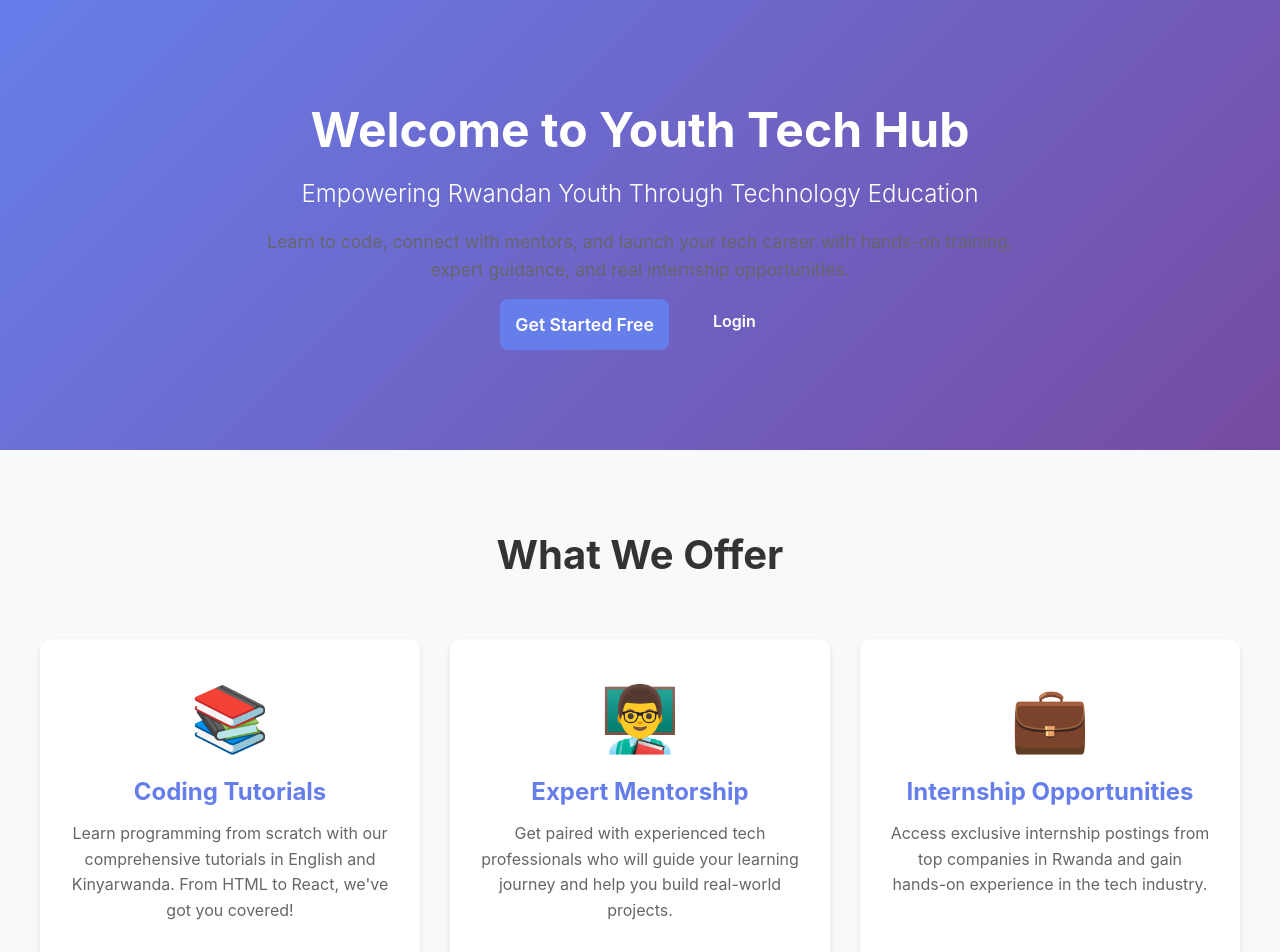
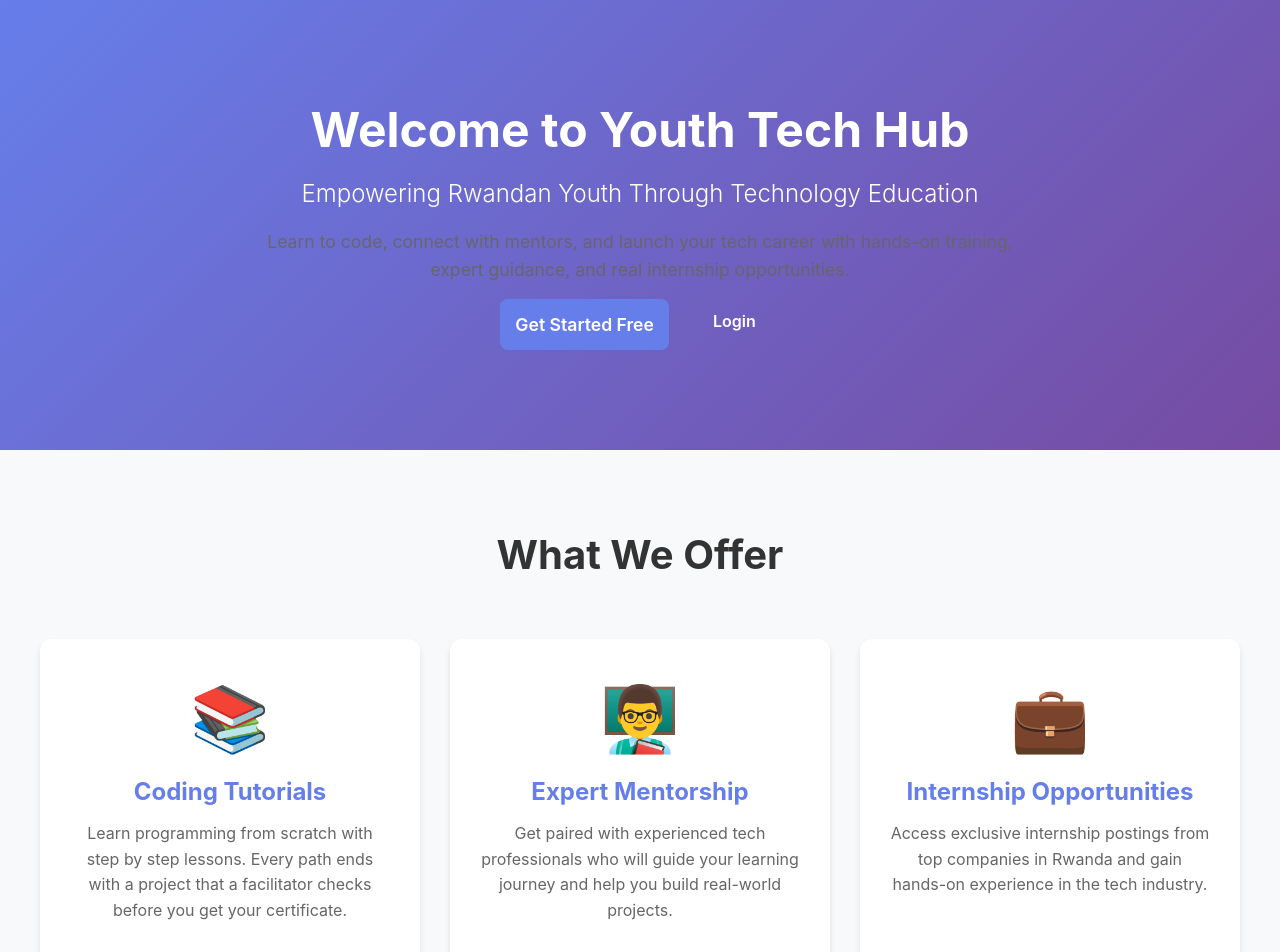
Before and after one commit to relisha1/Youth-learning-Platform, a React (Vite) app in the folder Frontend/: page / in a window 1280 px wide. Shown: the top 952 px of the page. Built offline with nearby package versions, Linux system fonts and the light colour scheme.

Commit message:
home page text: remove language line

```diff
--- a/Frontend/src/pages/Home.jsx
+++ b/Frontend/src/pages/Home.jsx
@@ -46,8 +46,8 @@ const Home = () => {
             <div className="feature-icon">📚</div>
             <h3>Coding Tutorials</h3>
             <p>
-              Learn programming from scratch with our comprehensive tutorials in
-              English and Kinyarwanda. From HTML to React, we've got you covered!
+              Learn programming from scratch with step by step lessons. Every path ends
+              with a project that a facilitator checks before you get your certificate.
             </p>
           </div>
 
```
